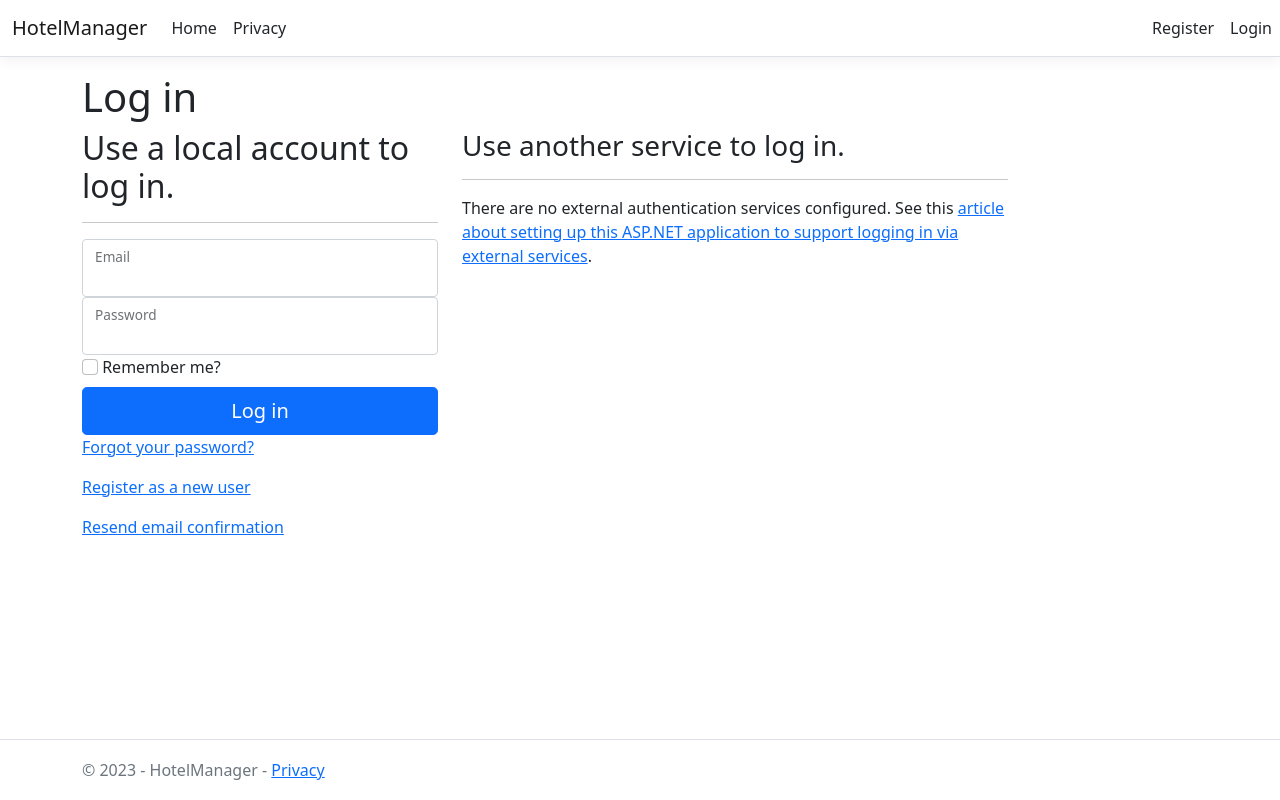
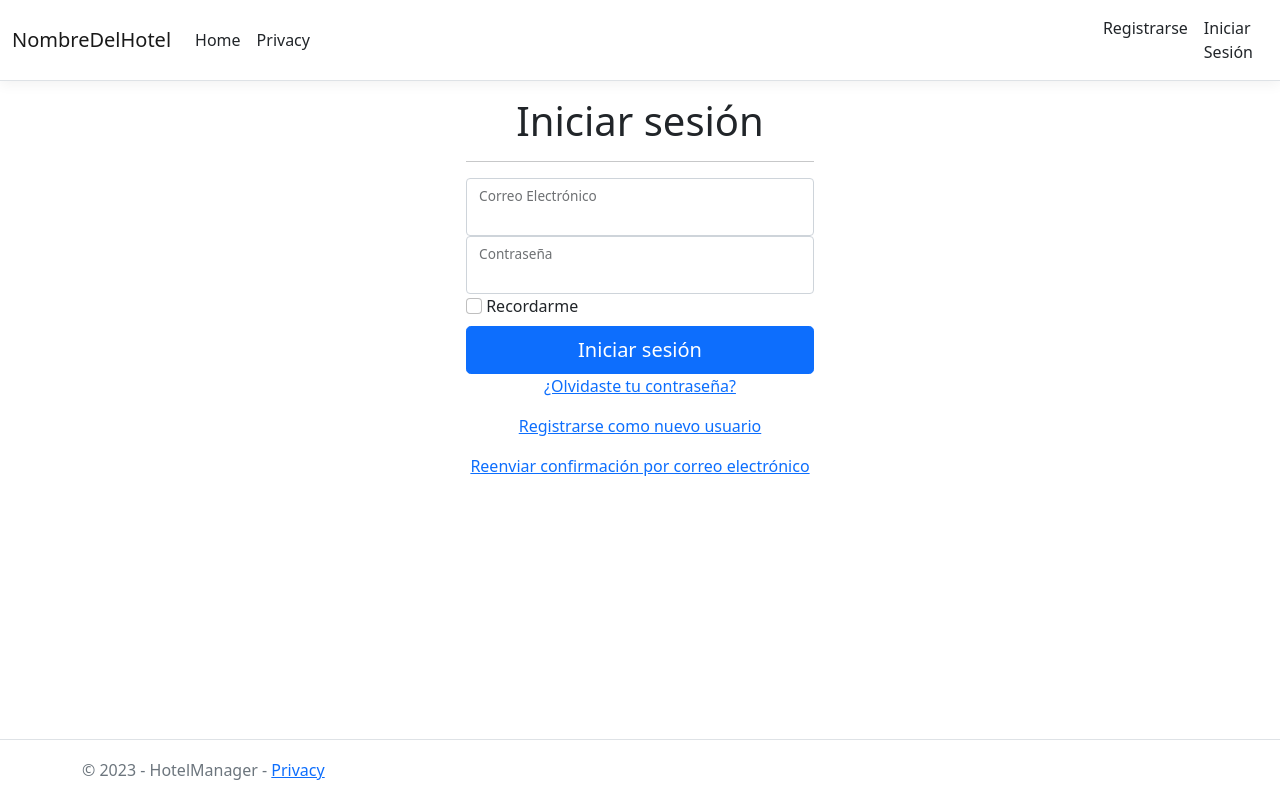
Before and after one commit to denzel-sierra/Proyecto3erParcialGrupo3, an ASP.NET Core app: page /Identity/Account/Login in a window 1280 px wide. Run offline with ASP.NET Core 8, Linux system fonts and the light colour scheme; style sheets or scripts are compiled from the project's sources; some libraries are stand-ins or nearby versions.

Commit message:
Traducir y corregir las vistas de Inicio de Sesión y Registro de usuarios generadas por Identity

```diff
--- a/Areas/Identity/Pages/Account/Login.cshtml
+++ b/Areas/Identity/Pages/Account/Login.cshtml
@@ -2,81 +2,52 @@
 @model LoginModel
 
 @{
-    ViewData["Title"] = "Log in";
+    ViewData["Title"] = "Iniciar sesión";
 }
 
-<h1>@ViewData["Title"]</h1>
-<div class="row">
+<div class="container">
+    <div class="row justify-content-center">
         <div class="col-md-4">
+            <h1 class="text-center">@ViewData["Title"]</h1>
             <section>
                 <form id="account" method="post">
-                <h2>Use a local account to log in.</h2>
                     <hr />
                     <div asp-validation-summary="ModelOnly" class="text-danger"></div>
                     <div class="form-floating">
                         <input asp-for="Input.Email" class="form-control" autocomplete="username" aria-required="true" />
-                    <label asp-for="Input.Email" class="form-label"></label>
+                        <label asp-for="Input.Email" class="form-label">Correo Electrónico</label>
                         <span asp-validation-for="Input.Email" class="text-danger"></span>
                     </div>
                     <div class="form-floating">
                         <input asp-for="Input.Password" class="form-control" autocomplete="current-password" aria-required="true" />
-                    <label asp-for="Input.Password" class="form-label"></label>
+                        <label asp-for="Input.Password" class="form-label">Contraseña</label>
                         <span asp-validation-for="Input.Password" class="text-danger"></span>
                     </div>
                     <div>
                         <div class="checkbox">
                             <label asp-for="Input.RememberMe" class="form-label">
                                 <input class="form-check-input" asp-for="Input.RememberMe" />
-                            @Html.DisplayNameFor(m => m.Input.RememberMe)
+                                Recordarme
                             </label>
                         </div>
                     </div>
                     <div>
-                    <button id="login-submit" type="submit" class="w-100 btn btn-lg btn-primary">Log in</button>
+                        <div>
+                            <button id="login-submit" type="submit" class="w-100 btn btn-lg btn-primary">Iniciar sesión</button>
                         </div>
-                <div>
-                    <p>
-                        <a id="forgot-password" asp-page="./ForgotPassword">Forgot your password?</a>
+                        <p class="text-center">
+                            <a id="forgot-password" asp-page="./ForgotPassword">¿Olvidaste tu contraseña?</a>
                         </p>
-                    <p>
-                        <a asp-page="./Register" asp-route-returnUrl="@Model.ReturnUrl">Register as a new user</a>
+                        <p class="text-center">
+                            <a asp-page="./Register" asp-route-returnUrl="@Model.ReturnUrl">Registrarse como nuevo usuario</a>
                         </p>
-                    <p>
-                        <a id="resend-confirmation" asp-page="./ResendEmailConfirmation">Resend email confirmation</a>
+                        <p class="text-center">
+                            <a id="resend-confirmation" asp-page="./ResendEmailConfirmation">Reenviar confirmación por correo electrónico</a>
                         </p>
                     </div>
                 </form>
             </section>
         </div>
-    <div class="col-md-6 col-md-offset-2">
-        <section>
-            <h3>Use another service to log in.</h3>
-            <hr />
-            @{
-                if ((Model.ExternalLogins?.Count ?? 0) == 0)
-                {
-                    <div>
-                        <p>
-                            There are no external authentication services configured. See this <a href="https://go.microsoft.com/fwlink/?LinkID=532715">article
-                            about setting up this ASP.NET application to support logging in via external services</a>.
-                        </p>
-                    </div>
-                }
-                else
-                {
-                    <form id="external-account" asp-page="./ExternalLogin" asp-route-returnUrl="@Model.ReturnUrl" method="post" class="form-horizontal">
-                        <div>
-                            <p>
-                                @foreach (var provider in Model.ExternalLogins!)
-                                {
-                                    <button type="submit" class="btn btn-primary" name="provider" value="@provider.Name" title="Log in using your @provider.DisplayName account">@provider.DisplayName</button>
-                                }
-                            </p>
-                        </div>
-                    </form>
-                }
-            }
-        </section>
     </div>
 </div>
 
--- a/Views/Shared/_Layout.cshtml
+++ b/Views/Shared/_Layout.cshtml
@@ -3,7 +3,7 @@
 <head>
     <meta charset="utf-8" />
     <meta name="viewport" content="width=device-width, initial-scale=1.0" />
-    <title>@ViewData["Title"] - HotelManager</title>
+    <title>@ViewData["Title"] - NombreDelHotel</title>
     <link rel="stylesheet" href="~/lib/bootstrap/dist/css/bootstrap.min.css" />
     <link rel="stylesheet" href="~/css/site.css" asp-append-version="true" />
     <link rel="stylesheet" href="~/HotelManager.styles.css" asp-append-version="true" />
@@ -12,7 +12,7 @@
     <header>
         <nav class="navbar navbar-expand-sm navbar-toggleable-sm navbar-light bg-white border-bottom box-shadow mb-3">
             <div class="container-fluid">
-                <a class="navbar-brand" asp-area="" asp-controller="Home" asp-action="Index">HotelManager</a>
+                <a class="navbar-brand" asp-area="" asp-controller="Home" asp-action="Index">NombreDelHotel</a>
                 <button class="navbar-toggler" type="button" data-bs-toggle="collapse" data-bs-target=".navbar-collapse" aria-controls="navbarSupportedContent"
                         aria-expanded="false" aria-label="Toggle navigation">
                     <span class="navbar-toggler-icon"></span>
--- a/Views/Shared/_LoginPartial.cshtml
+++ b/Views/Shared/_LoginPartial.cshtml
@@ -7,21 +7,21 @@
 @if (SignInManager.IsSignedIn(User))
 {
     <li class="nav-item">
-        <a id="manage" class="nav-link text-dark" asp-area="Identity" asp-page="/Account/Manage/Index" title="Manage">Hello @UserManager.GetUserName(User)!</a>
+        <a id="manage" class="nav-link text-dark" asp-area="Identity" asp-page="/Account/Manage/Index" title="Manage">@UserManager.GetUserName(User)!</a>
     </li>
     <li class="nav-item">
         <form id="logoutForm" class="form-inline" asp-area="Identity" asp-page="/Account/Logout" asp-route-returnUrl="@Url.Action("Index", "Home", new { area = "" })">
-            <button id="logout" type="submit" class="nav-link btn btn-link text-dark">Logout</button>
+            <button id="logout" type="submit" class="nav-link btn btn-link text-dark">Cerrar Sesión</button>
         </form>
     </li>
 }
 else
 {
     <li class="nav-item">
-        <a class="nav-link text-dark" id="register" asp-area="Identity" asp-page="/Account/Register">Register</a>
+        <a class="nav-link text-dark" id="register" asp-area="Identity" asp-page="/Account/Register">Registrarse</a>
     </li>
     <li class="nav-item">
-        <a class="nav-link text-dark" id="login" asp-area="Identity" asp-page="/Account/Login">Login</a>
+        <a class="nav-link text-dark" id="login" asp-area="Identity" asp-page="/Account/Login">Iniciar Sesión</a>
     </li>
 }
 </ul>
```
Also changed, not shown: Areas/Identity/Pages/Account/Register.cshtml (+9 -38 lines). Lines whose indentation alone changed are shown as unchanged.
